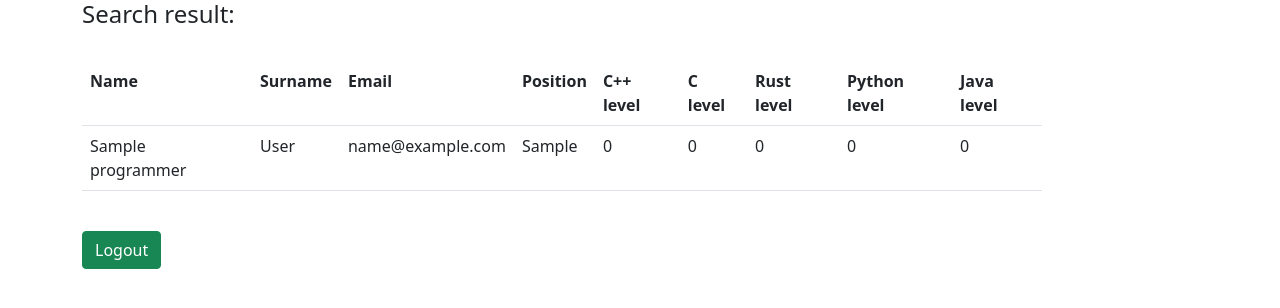
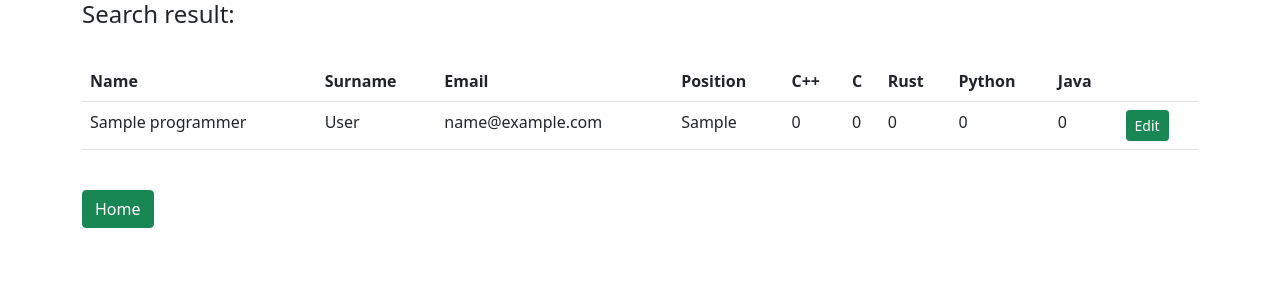
Before and after one commit to KosziDrimi/Programmers-project, a Django app: template languages/templates/languages/result.html in a window 1280 px wide. Shown: the top 308 px of the page. Run offline with Django 3.2, Linux system fonts and the light colour scheme; the template is opened without the code that fills it: values that come from a table or form of the project are taken from there, others are empty; a user stored in the database is signed in; tables that the repository leaves empty hold one stand-in row (values such as "Sample post").

Commit message:
minor changes in templates

```diff
--- a/languages/templates/languages/add_form.html
+++ b/languages/templates/languages/add_form.html
@@ -19,10 +19,10 @@
         <table class='table' style="max-width: 30rem;">
           {{ form.as_table }}
         </table>
-        <button type="submit" class="btn btn-success">ADD</button>
+        <button type="submit" class="btn btn-success">Add</button>
       </form>
       <br>
-      <a href = "{% url 'logout' %}" class="btn btn-success">Logout</a>
+      <a href = "{% url 'index' %}" class="btn btn-success">Home</a>
     </div>
 
     {% else %}
--- a/languages/templates/languages/result.html
+++ b/languages/templates/languages/result.html
@@ -14,17 +14,18 @@
 
       <h4>Search result:</h4>
       <br>
-      <table class='table' style="max-width: 60rem;">
+      <table class="table">
         <tr>
-          <th> Name </th>
-          <th> Surname </th>
-          <th> Email </th>
-          <th> Position </th>
-          <th> C++ level </th>
-          <th> C level </th>
-          <th> Rust level </th>
-          <th> Python level </th>
-          <th> Java level </th>
+          <th>Name</th>
+          <th>Surname</th>
+          <th>Email</th>
+          <th>Position</th>
+          <th>C++</th>
+          <th>C</th>
+          <th>Rust</th>
+          <th>Python</th>
+          <th>Java</th>
+          <th></th>
         </tr>
 
         {% for l in languages %}
@@ -38,11 +39,12 @@
             <td>{{ l.rust_level }}</td>
             <td>{{ l.python_level }}</td>
             <td>{{ l.java_level }}</td>
+            <td><a href="{% url 'update' l.id %}" class="btn btn-success btn-sm">Edit</a></td>
           </tr>
         {% endfor %}
       </table>
       <br>
-      <a href = "{% url 'logout' %}" class="btn btn-success">Logout</a>
+      <a href = "{% url 'index' %}" class="btn btn-success">Home</a>
 
     </div>
 
--- a/languages/templates/languages/show_form.html
+++ b/languages/templates/languages/show_form.html
@@ -19,10 +19,10 @@
         <table class='table' style="max-width: 30rem;">
           {{ form.as_table }}
         </table>
-        <button type="submit" class="btn btn-success">SHOW</button>
+        <button type="submit" class="btn btn-success">Show</button>
       </form>
       <br>
-      <a href = "{% url 'logout' %}" class="btn btn-success">Logout</a>
+      <a href = "{% url 'index' %}" class="btn btn-success">Home</a>
     </div>
 
     {% else %}
```
Also changed, not shown: languages/templates/languages/index.html (+6 -1 lines).
